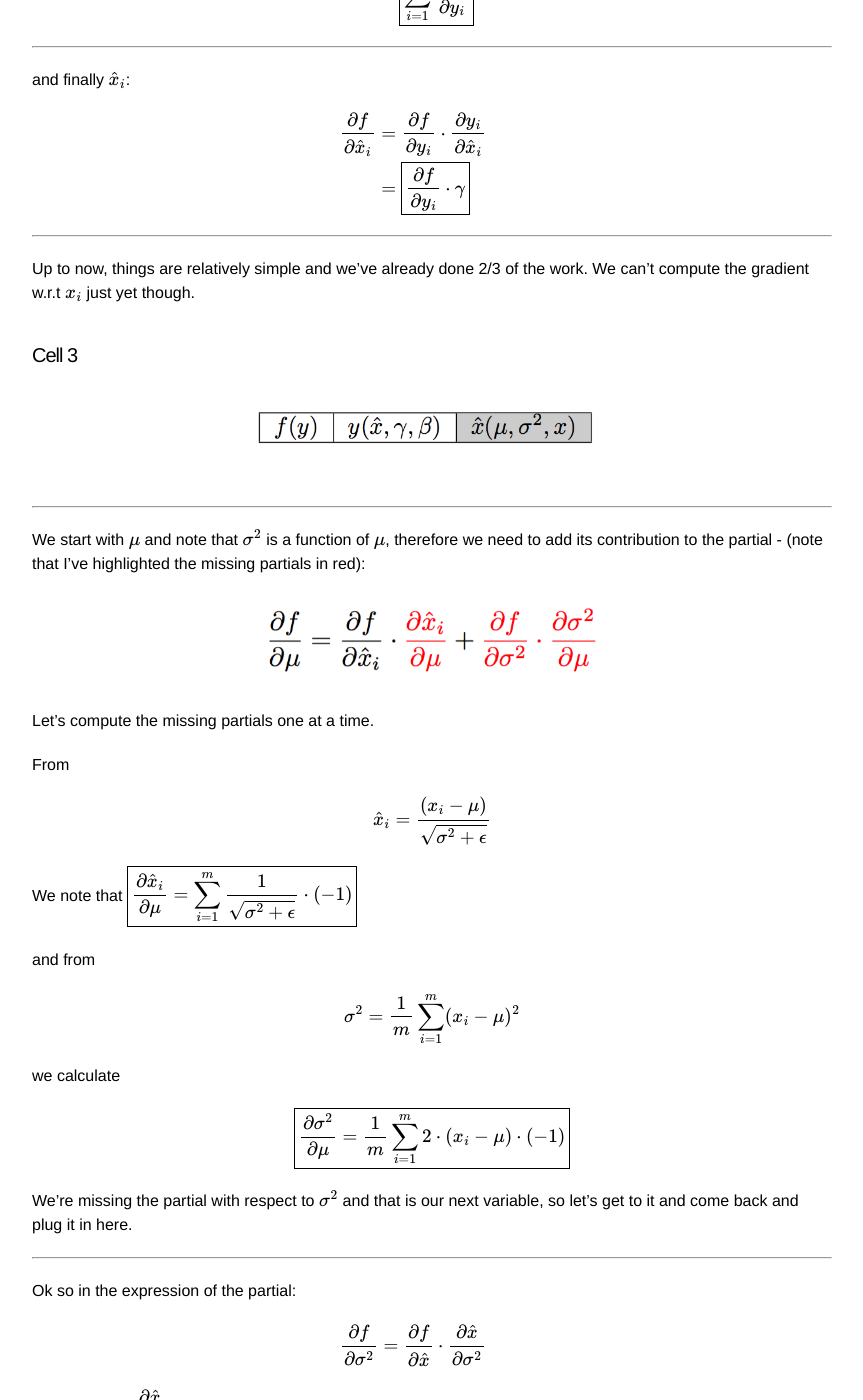
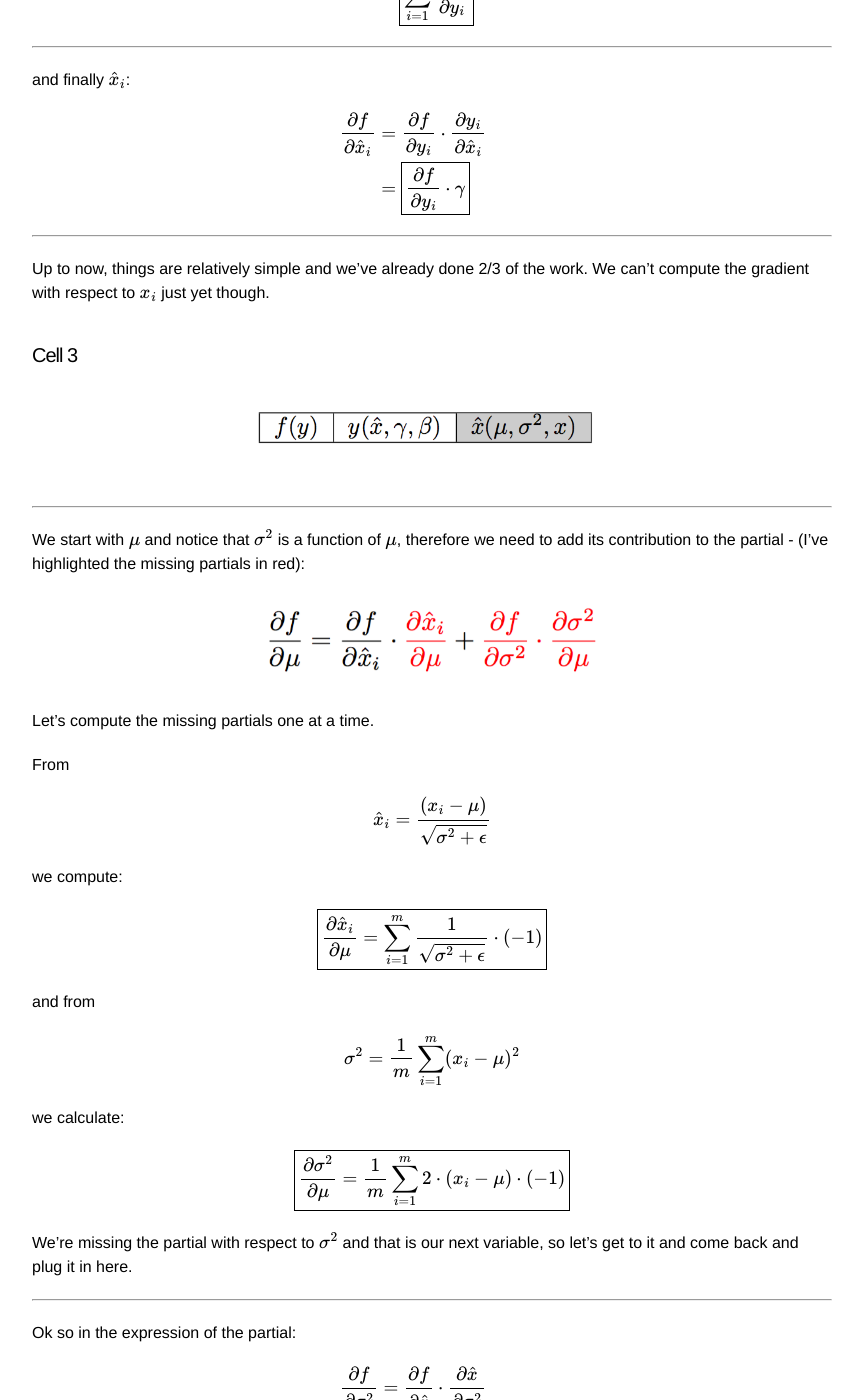
Before and after one commit to WangcsShuai/kevinzakka.github.io, a Jekyll site: the page built from _posts/2016-09-14-batch_normalization.markdown, in a window 1280 px wide and 1400 px high, scrolled down 3105 px. Shown: the whole window, without its empty margins (208-1071 px from the left). Built offline with Jekyll 4.4.1, drawn with Linux system fonts in a browser that asks for light colours; formulas are drawn with MathJax 3; comment, search, counter and statistics services are not loaded.

Commit message:
Update 2016-09-14-batch_normalization.markdown

```diff
--- a/_posts/2016-09-14-batch_normalization.markdown
+++ b/_posts/2016-09-14-batch_normalization.markdown
@@ -114,7 +114,7 @@ $$
 
 ---
 
-Up to now, things are relatively simple and we've already done 2/3 of the work. We can't compute the gradient w.r.t $$x_i$$ just yet though.
+Up to now, things are relatively simple and we've already done 2/3 of the work. We can't compute the gradient with respect to $$x_i$$ just yet though.
 
 #### Cell 3
 
@@ -124,7 +124,7 @@ Up to now, things are relatively simple and we've already done 2/3 of the work.
 
 ---
 
-We start with $$\mu$$ and note that $$\sigma^2$$ is a function of $$\mu$$, therefore we need to add its contribution to the partial - (note that I've highlighted the missing partials in red):
+We start with $$\mu$$ and notice that $$\sigma^2$$ is a function of $$\mu$$, therefore we need to add its contribution to the partial - (I've highlighted the missing partials in red):
 
 <p align="center">
  <img src="\assets\batch_norm\eq2.png" width="380">
@@ -136,14 +136,15 @@ From
 
 $$\hat{x}_i = \frac{(x_i - \mu)}{\sqrt{\sigma^2 + \epsilon}}$$
 
-We note that
- $$\boxed{\dfrac{\partial \hat{x}_i}{\partial \mu} = \sum\limits_{i=1}^m \frac{1}{\sqrt{\sigma^2 + \epsilon}} \cdot (-1)}$$
+we compute:
+
+$$\boxed{\dfrac{\partial \hat{x}_i}{\partial \mu} = \sum\limits_{i=1}^m \frac{1}{\sqrt{\sigma^2 + \epsilon}} \cdot (-1)}$$
 
 and from
 
 $$\sigma^2 = \frac{1}{m} \sum\limits_{i=1}^m (x_i - \mu)^2$$
 
-we calculate
+we calculate:
 
 $$\boxed{\dfrac{\partial \sigma^2}{\partial \mu} = \frac{1}{m} \sum\limits_{i=1}^m 2 \cdot (x_i - \mu)\cdot (-1)}$$
 
```
